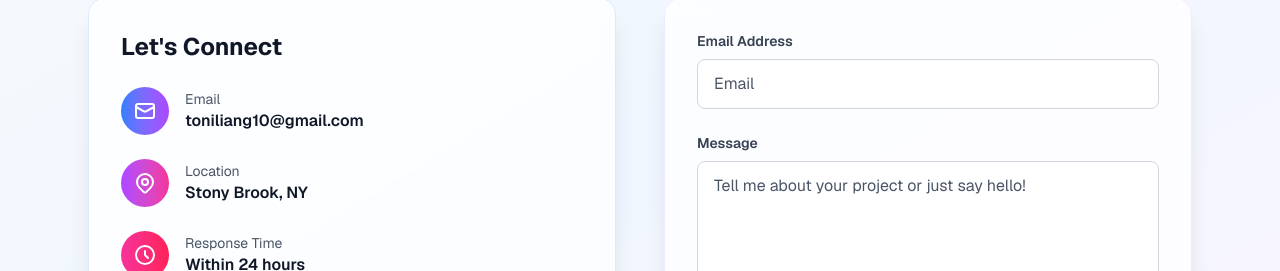
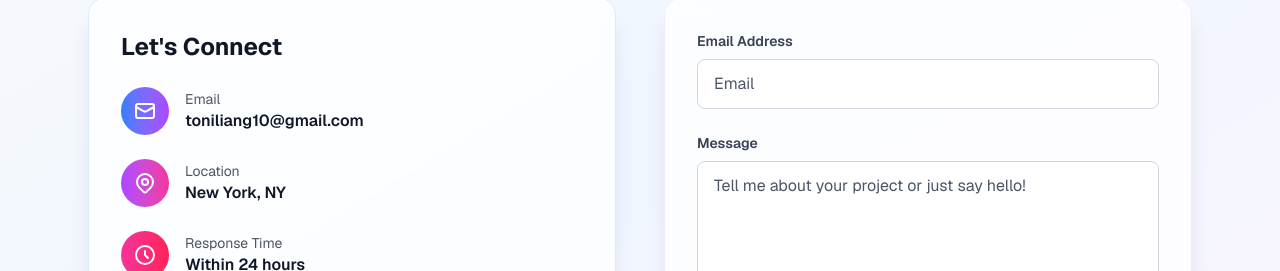
Before and after one commit to toniliang-10/toniliang, a Next.js app: page / in a window 1280 px wide. Shown: the part 4897-5168 px from the top of the page. Built offline with nearby package versions, Linux system fonts and the light colour scheme.

Commit message:
location fixed

```diff
--- a/app/page.tsx
+++ b/app/page.tsx
@@ -804,7 +804,7 @@ export default function Home() {
                     </div>
                     <div>
                       <p className="text-gray-600 text-sm">Location</p>
-                      <p className="text-gray-900 font-semibold">Stony Brook, NY</p>
+                      <p className="text-gray-900 font-semibold">New York, NY</p>
                     </div>
                   </div>
                   <div className="flex items-center space-x-4">
```
